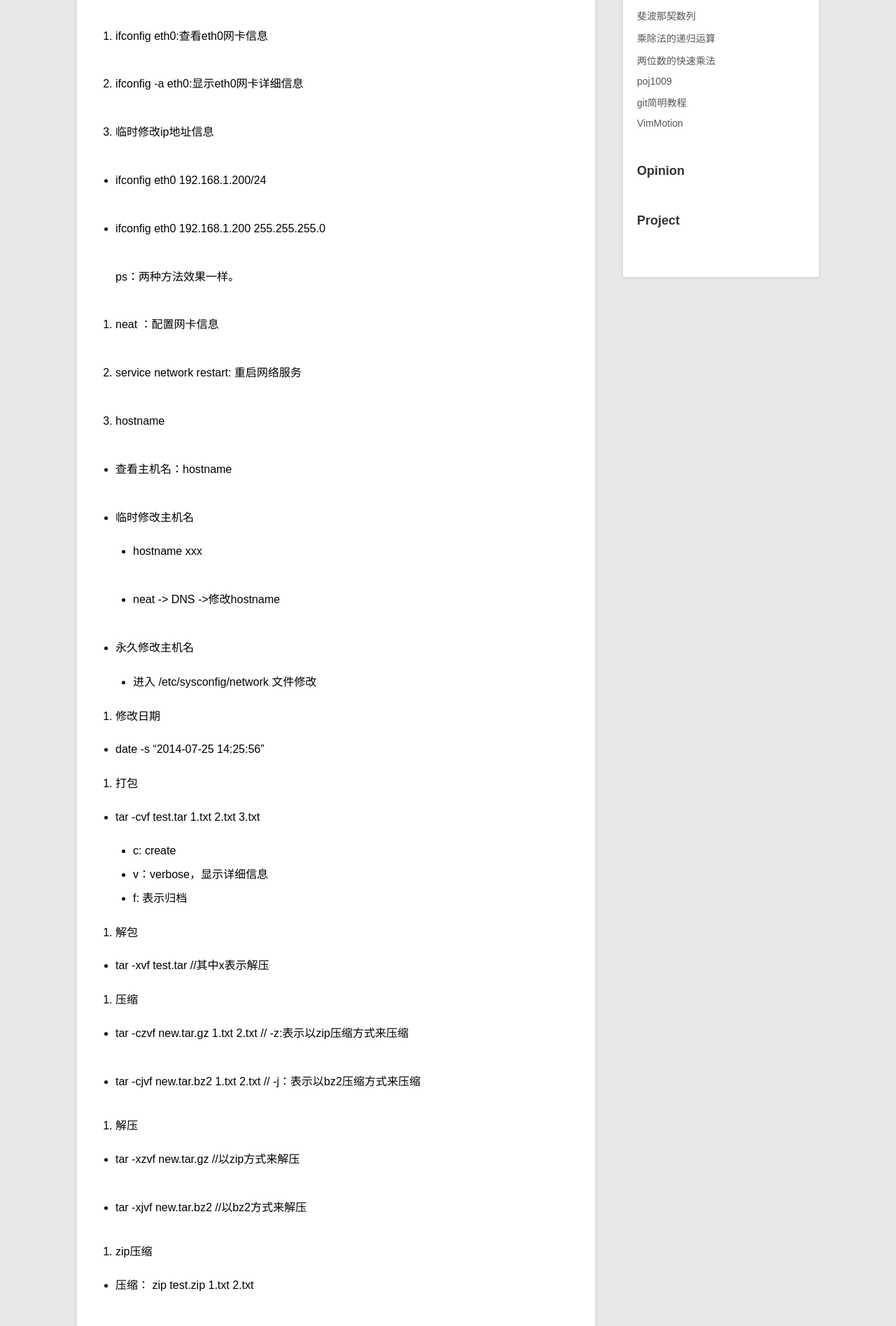
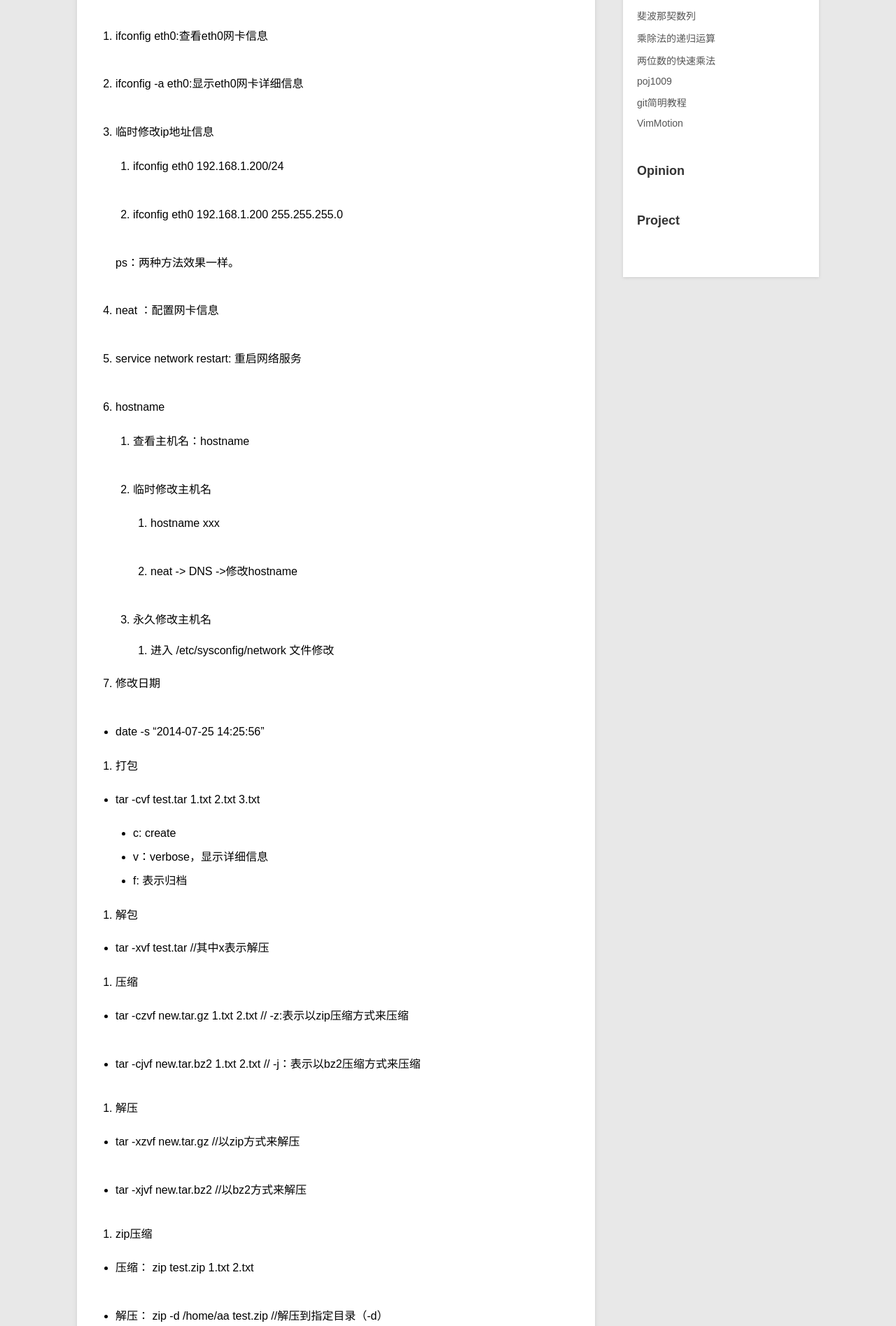
Before and after one commit to lihb/lihb.github.com, a Jekyll site: the page built from _posts/blog/2014-07-28-RedHat5.4实训.md, in a window 1280 px wide. Shown: the part 404-2299 px from the top of the page at 70% size. Built offline with Jekyll 4.4.1, drawn with Linux system fonts in a browser that asks for light colours; Markdown is read by kramdown in place of the engine named in the settings; comment, search, counter and statistics services are not loaded.

Commit message:
modify at 12:28

```diff
--- a/_posts/blog/2014-07-28-RedHat5.4实训.md
+++ b/_posts/blog/2014-07-28-RedHat5.4实训.md
@@ -18,10 +18,9 @@ categories: blog
 
 3. 临时修改ip地址信息
 
+   - ifconfig eth0 192.168.1.200/24
 
- - ifconfig eth0 192.168.1.200/24
-
- - ifconfig eth0 192.168.1.200 255.255.255.0
+   - ifconfig eth0 192.168.1.200 255.255.255.0
 
     ps：两种方法效果一样。
 
@@ -31,17 +30,17 @@ categories: blog
 
 6. hostname
 
- - 查看主机名：hostname
+   - 查看主机名：hostname
 
- - 临时修改主机名
+   - 临时修改主机名
 
-   * hostname xxx
+     * hostname xxx
 
-   * neat  -> DNS ->修改hostname
+     * neat  -> DNS ->修改hostname
 
- - 永久修改主机名
+   - 永久修改主机名
 
-   * 进入 /etc/sysconfig/network 文件修改
+     * 进入 /etc/sysconfig/network 文件修改
 
 7. 修改日期
 
```
